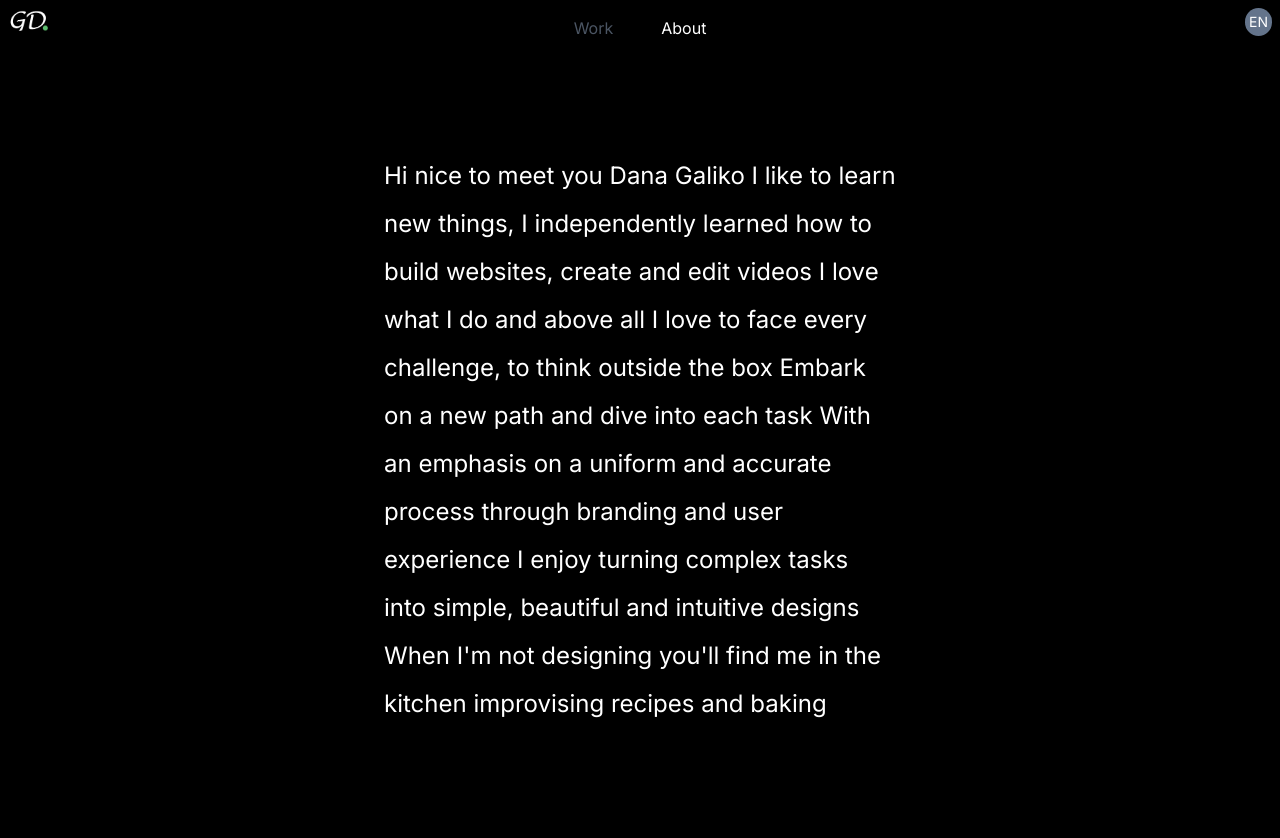
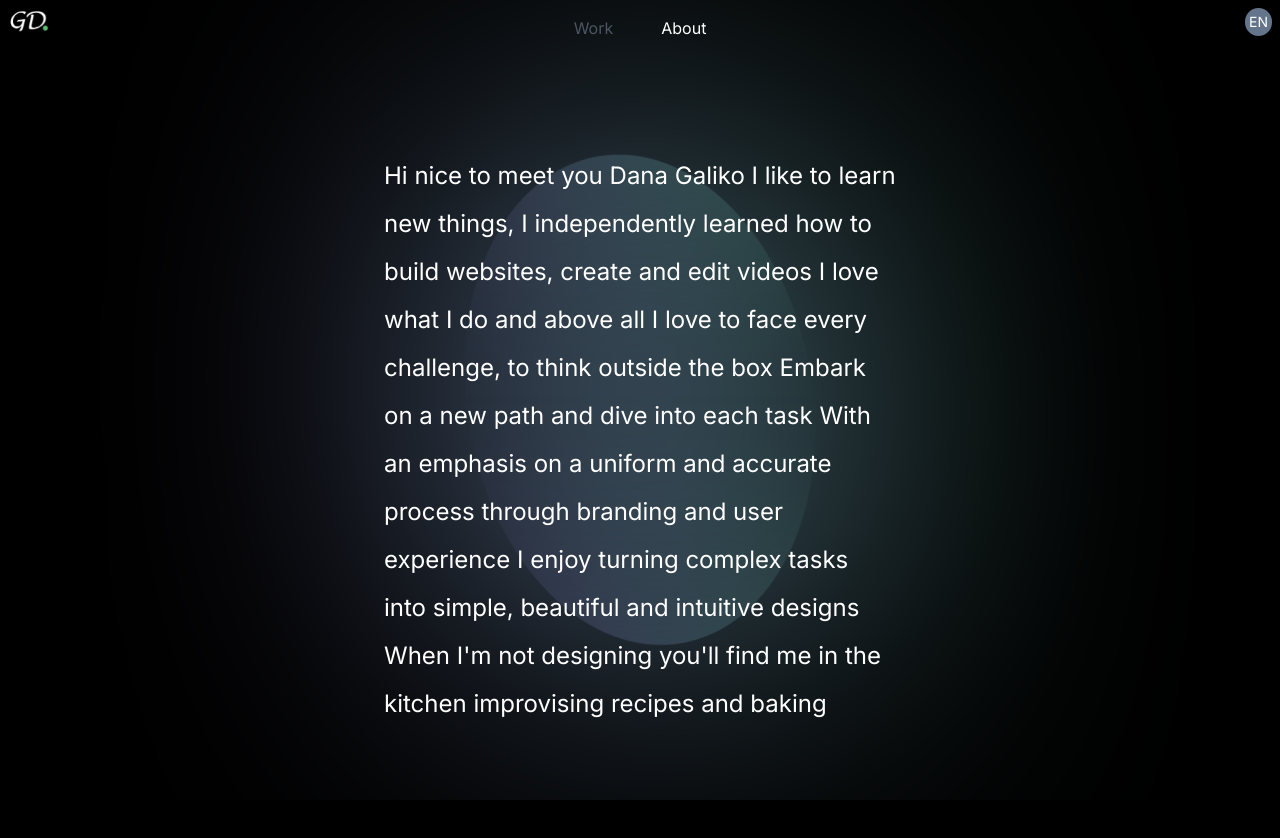
Before and after one commit to yonihod/dana2023, a Next.js app: page /about in a window 1280 px wide. Shown: the top 838 px of the page. Built offline with nearby package versions, Linux system fonts and the light colour scheme.

Commit message:
blob, animations, fixes

```diff
--- a/src/app/context/ContextProvider.tsx
+++ b/src/app/context/ContextProvider.tsx
@@ -16,7 +16,7 @@ const initialState: StateType = {
     toggleLanguage: () => { },
 };
 
-export const Context = createContext<{
+export const Context = React.createContext<{
     language: Language;
     setLanguage: Dispatch<Language>;
     toggleLanguage: (input: Language) => void;
--- a/src/app/globals.scss
+++ b/src/app/globals.scss
@@ -9,6 +9,43 @@
   .navitem {
     @apply text-gray-600 hover:text-white transition-colors duration-500;
   }
+}
+
+@keyframes rotate {
+  from {
+    rotate: 0deg;
+  }
+
+  50% {
+    scale: 1 1.5;
+  }
+
+  to {
+    rotate: 360deg;
+  }
+}
+
+#blob {
+  background-color: white;
+  height: 27vmax;
+  aspect-ratio: 1;
+  position: absolute;
+  left: 50%;
+  top: 50%;
+  translate: -50% -50%;
+  border-radius: 50%;
+  background: linear-gradient(to right, aquamarine, mediumpurple);
+  animation: rotate 20s infinite;
+  opacity: 0.8;
+  z-index: 0;
+}
+
+#blur {
+  height: 100%;
+  width: 100%;
+  position: absolute;
+  z-index: 2;
+  backdrop-filter: blur(12vmax);
 }
 
 body {
--- a/src/app/layout.tsx
+++ b/src/app/layout.tsx
@@ -2,6 +2,7 @@ import Navbar from '@/components/Navbar'
 import './globals.scss'
 import { Inter } from 'next/font/google'
 import { ContextProvider } from './context/ContextProvider'
+import Blob from '@/components/Blob'
 
 const inter = Inter({ subsets: ['latin'] })
 
@@ -21,6 +22,7 @@ export default function RootLayout({
       <body className={`${inter.className} bg-black`}>
         <ContextProvider>
           <Navbar />
+          <Blob />
           {children}
         </ContextProvider>
       </body>
--- a/src/app/page.tsx
+++ b/src/app/page.tsx
@@ -3,7 +3,7 @@ import Gallery from '@/components/Gallery'
 export default function Home() {
 
   return (
-    <main className="grid h-full place-items-center">
+    <main className="grid h-full place-items-center z-20 relative">
       <Gallery />
     </main>
   )
--- a/src/components/AboutMe.tsx
+++ b/src/components/AboutMe.tsx
@@ -33,8 +33,8 @@ const aboutMe = {
 export default function AboutMe() {
     const { language } = React.useContext(Context);
     return (
-        <main className="flex min-h-screen flex-col items-center justify-between max-w-lg text-white text-2xl leading-loose">
+        <div className="flex min-h-screen flex-col items-center justify-between max-w-lg text-white text-2xl leading-loose relative z-20">
             {aboutMe[language]}
-        </main>
+        </div>
     )
 }
--- /dev/null
+++ b/src/components/Blob.tsx
@@ -0,0 +1,29 @@
+"use client"
+
+import { useEffect, useRef } from "react"
+
+export default function Blob() {
+    const initBlob = (blob: HTMLDivElement) => {
+        window.onpointermove = event => {
+            const { clientX, clientY } = event;
+            blob.animate({
+                left: `${clientX}px`,
+                top: `${clientY}px`
+            }, { duration: 3000, fill: "forwards" });
+        }
+    }
+
+    const blob = useRef<HTMLDivElement>(null)
+    useEffect(() => {
+        if (blob.current) {
+            initBlob(blob.current)
+        }
+
+    }, [blob])
+    return (
+        <>
+            <div id="blob" ref={blob} className="-z-20" />
+            <div id="blur" className="absolute top-0 left-0 w-full h-full -z-10" />
+        </>
+    )
+}
--- a/src/components/Gallery.tsx
+++ b/src/components/Gallery.tsx
@@ -28,14 +28,14 @@ const initGallery = (track: HTMLDivElement) => {
         const percentage = (mouseDelta / maxDelta) * -100,
             nextPercentageUnconstrained =
                 parseFloat(track.dataset.prevPercentage) + percentage,
-            maxPercentage = -100 * ((track.children.length - 1) / 6),
+            maxPercentage = -100 * ((track.children.length - 1) / 5),
             nextPercentage = Math.max(Math.min(nextPercentageUnconstrained, 50), maxPercentage),
             nextPercentageObjectPosition = Math.max(Math.min(nextPercentageUnconstrained, 0), -100)
 
         track.dataset.percentage = nextPercentage.toString();
         track.animate(
             {
-                transform: `translateX(${nextPercentage}%)`,
+                transform: `translateX(${nextPercentage + 50}%)`,
             },
             { duration: 1200, fill: "forwards" }
         );
@@ -70,7 +70,7 @@ export default function Gallery() {
     const path = usePathname();
     const track = React.useRef<HTMLDivElement>(null);
     const [imageReady, setImageReady] = React.useState(false);
-    const [item, setItem] = React.useState(null);
+    const [item, setItem] = React.useState<string | null>(null);
     const [show, setShow] = React.useState(false);
     React.useEffect(() => {
         if (track?.current) {
@@ -110,7 +110,7 @@ export default function Gallery() {
                         draggable="false"
                         onLoad={onLoadCallBack}
                         onClick={() => {
-                            setItem(`https://picsum.photos/1000/400?random=${i}`);
+                            setItem(`https://picsum.photos/${window.outerWidth}/${window.outerHeight}?random=${i}`);
                             setShow(true);
                         }}
                     />
--- a/src/components/GalleryItem.tsx
+++ b/src/components/GalleryItem.tsx
@@ -1,17 +1,18 @@
 "use client"
 
+import Image from "next/image"
 import React from "react"
 
 export default function GalleryItem({ item, setShow, show }: { item: any, setShow: any, show: boolean }) {
     console.log(item)
     console.log(show)
     return (
-        <div className={`absolute top-0 left-0 h-full w-full bg-black bg-opacity-80 text-white transition-opacity duration-300 ease-in-out ${show ? 'z-10 opacity-100' : 'opacity-0 -z-10'}`}>
+        <div className={`fixed top-0 left-0 h-full w-full bg-black bg-opacity-80 text-white transition-opacity duration-300 ease-in-out ${show ? 'z-10 opacity-100' : 'opacity-0 -z-10'}`}>
             <div className="relative w-full h-full">
                 <button className="absolute top-2 right-2 text-2xl z-30" onClick={() => setShow(false)}>
                     x
                 </button>
-                <img className="absolute w-full h-full z-10" src={item} />
+                {item && <Image className="absolute w-full h-full z-10" src={item} alt="project" width={window.outerWidth} height={window.outerHeight} />}
                 <div id="black-gradient" className="z-20 absolute w-full h-full bg-gradient-to-br from-black to-transparent" />
                 <div className="h-full z-30 p-8 text-white relative max-w-sm">
                     <h1 className="text-4xl">
--- a/src/components/Navbar.tsx
+++ b/src/components/Navbar.tsx
@@ -48,14 +48,14 @@ const Navbar = () => {
     }
 
     return (
-        <nav className="p-4 flex justify-center navbar z-20">
-            <div className="logo absolute top-2 left-2">
+        <nav className="p-4 flex justify-center navbar relative">
+            <div className="logo absolute top-2 left-2 z-10">
                 <Image src={Logo} alt="Galiko Design" height={40} width={40} />
             </div>
-            <div className="logo absolute top-2 right-2 text-white">
+            <div className="logo absolute top-2 right-2 text-white z-10">
                 <LanguageIcon />
             </div>
-            <ul className="menu menu-horizontal px-1 flex gap-x-12">
+            <ul className="menu menu-horizontal px-1 flex gap-x-12 z-30">
                 {
                     renderRoutes()
                 }
```
